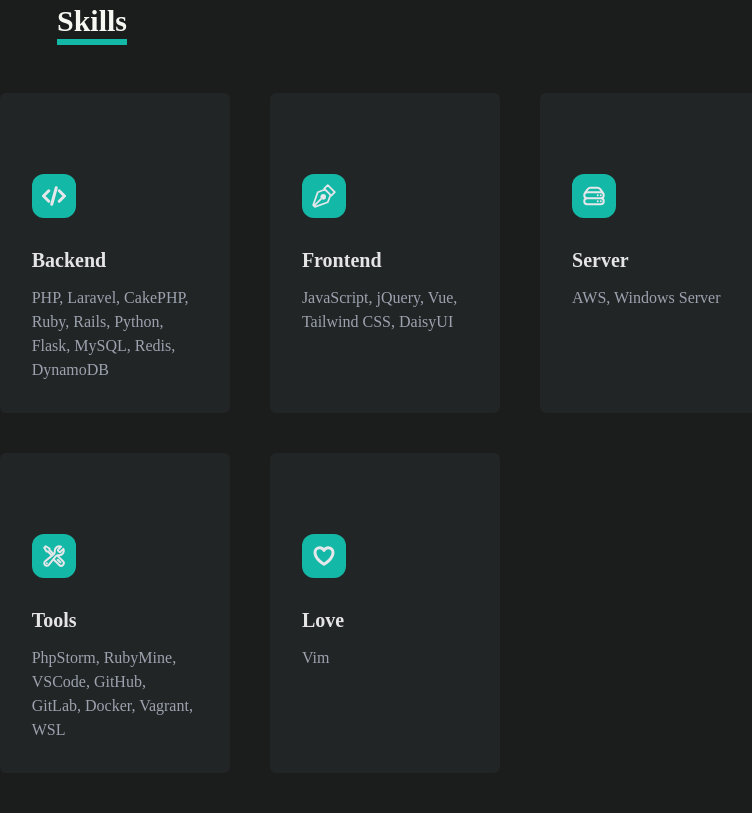
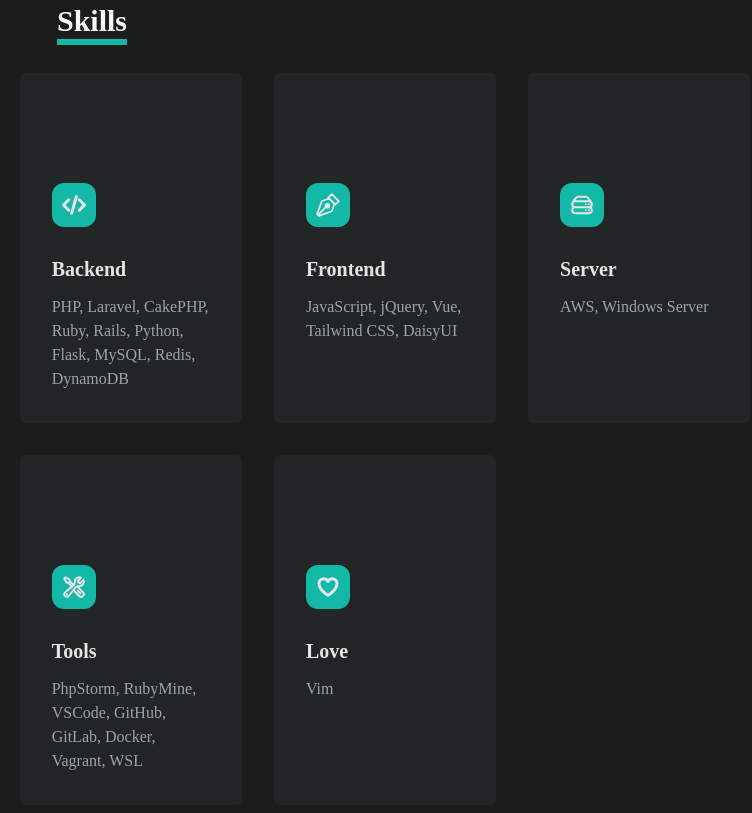
Before and after one commit to lightning5x5/lightning5x5.github.io, a plain HTML site: page index.html in a window 1280 px wide. Shown: the part 907-1720 px from the top of the page, without its empty margins (263-1015 px from the left). Drawn offline with Linux system fonts and the light colour scheme; a web font is replaced by a local one.

Commit message:
🩹 fix: 横幅サイズによってはカードレイアウトが崩れるバグを修正

```diff
--- a/index.html
+++ b/index.html
@@ -162,10 +162,9 @@
       </div>
     </div>
     <div class="mx-auto w-7/12 sm:pl-4">
-      <div class="flex flex-wrap justify-start -mx-10">
-        <div class="w-full md:w-1/2 lg:w-1/3 p-5">
-          <div class="card h-80 bg-base-200 rounded-md">
-            <div class="card-body pt-[40%] lg:pt-[35%]">
+      <div class="grid grid-cols-1 md:grid-cols-2 lg:grid-cols-3 gap-8">
+        <div class="card bg-base-200 rounded-md">
+          <div class="card-body mt-[40%] lg:mt-[35%]">
             <div class="inline-block mb-5">
               <div class="flex justify-center items-center w-11 h-11 bg-teal-500 rounded-xl">
                 <svg xmlns="http://www.w3.org/2000/svg" fill="none" viewBox="0 0 24 24" stroke-width="3" stroke="currentColor" class="w-6 h-6 text-gray-200">
@@ -177,11 +176,9 @@
             <div class="text-gray-400">PHP, Laravel, CakePHP, Ruby, Rails, Python, Flask, MySQL, Redis, DynamoDB</div>
           </div>
         </div>
-        </div>
 
-        <div class="w-full md:w-1/2 lg:w-1/3 p-5">
-          <div class="card h-80 bg-base-200 rounded-md">
-            <div class="card-body pt-[40%] lg:pt-[35%]">
+        <div class="card bg-base-200 rounded-md">
+          <div class="card-body mt-[40%] lg:mt-[35%]">
             <div class="inline-block mb-5">
               <div class="flex justify-center items-center w-11 h-11 bg-teal-500 rounded-xl">
                 <svg class="w-6 h-6 text-gray-200" aria-hidden="true" xmlns="http://www.w3.org/2000/svg" fill="none" viewBox="0 0 20 20">
@@ -194,11 +191,9 @@
             <div class="text-gray-400">JavaScript, jQuery, Vue, Tailwind CSS, DaisyUI</div>
           </div>
         </div>
-        </div>
 
-        <div class="w-full md:w-1/2 lg:w-1/3 p-5">
-          <div class="card h-80 bg-base-200 rounded-md">
-            <div class="card-body pt-[40%] lg:pt-[35%]">
+        <div class="card bg-base-200 rounded-md">
+          <div class="card-body mt-[40%] lg:mt-[35%]">
             <div class="inline-block mb-5">
               <div class="flex justify-center items-center w-11 h-11 bg-teal-500 rounded-xl">
                 <svg xmlns="http://www.w3.org/2000/svg" fill="none" viewBox="0 0 24 24" stroke-width="2" stroke="currentColor" class="w-6 h-6 text-gray-200">
@@ -210,11 +205,9 @@
             <div class="text-gray-400">AWS, Windows Server</div>
           </div>
         </div>
-        </div>
 
-        <div class="w-full md:w-1/2 lg:w-1/3 p-5">
-          <div class="card h-80 bg-base-200 rounded-md">
-            <div class="card-body pt-[40%] lg:pt-[35%]">
+        <div class="card bg-base-200 rounded-md">
+          <div class="card-body mt-[40%] lg:mt-[35%]">
             <div class="inline-block mb-5">
               <div class="flex justify-center items-center w-11 h-11 bg-teal-500 rounded-xl">
                 <svg xmlns="http://www.w3.org/2000/svg" fill="none" viewBox="0 0 24 24" stroke-width="2" stroke="currentColor" class="w-6 h-6 text-gray-200">
@@ -226,11 +219,9 @@
             <div class="text-gray-400">PhpStorm, RubyMine, VSCode, GitHub, GitLab, Docker, Vagrant, WSL</div>
           </div>
         </div>
-        </div>
 
-        <div class="w-full md:w-1/2 lg:w-1/3 p-5">
-          <div class="card h-80 bg-base-200 rounded-md">
-            <div class="card-body pt-[40%] lg:pt-[35%]">
+        <div class="card bg-base-200 rounded-md">
+          <div class="card-body mt-[40%] lg:mt-[35%]">
             <div class="inline-block mb-5">
               <div class="flex justify-center items-center w-11 h-11 bg-teal-500 rounded-xl">
                 <svg xmlns="http://www.w3.org/2000/svg" fill="none" viewBox="0 0 24 24" stroke-width="3" stroke="currentColor" class="w-6 h-6 text-gray-200">
@@ -240,7 +231,6 @@
             </div>
             <h3 class="card-title text-neutral-200 mb-1">Love</h3>
             <div class="text-gray-400">Vim</div>
-            </div>
           </div>
         </div>
       </div>
```
Also changed, not shown: css/output.css. Lines whose indentation alone changed are shown as unchanged.
